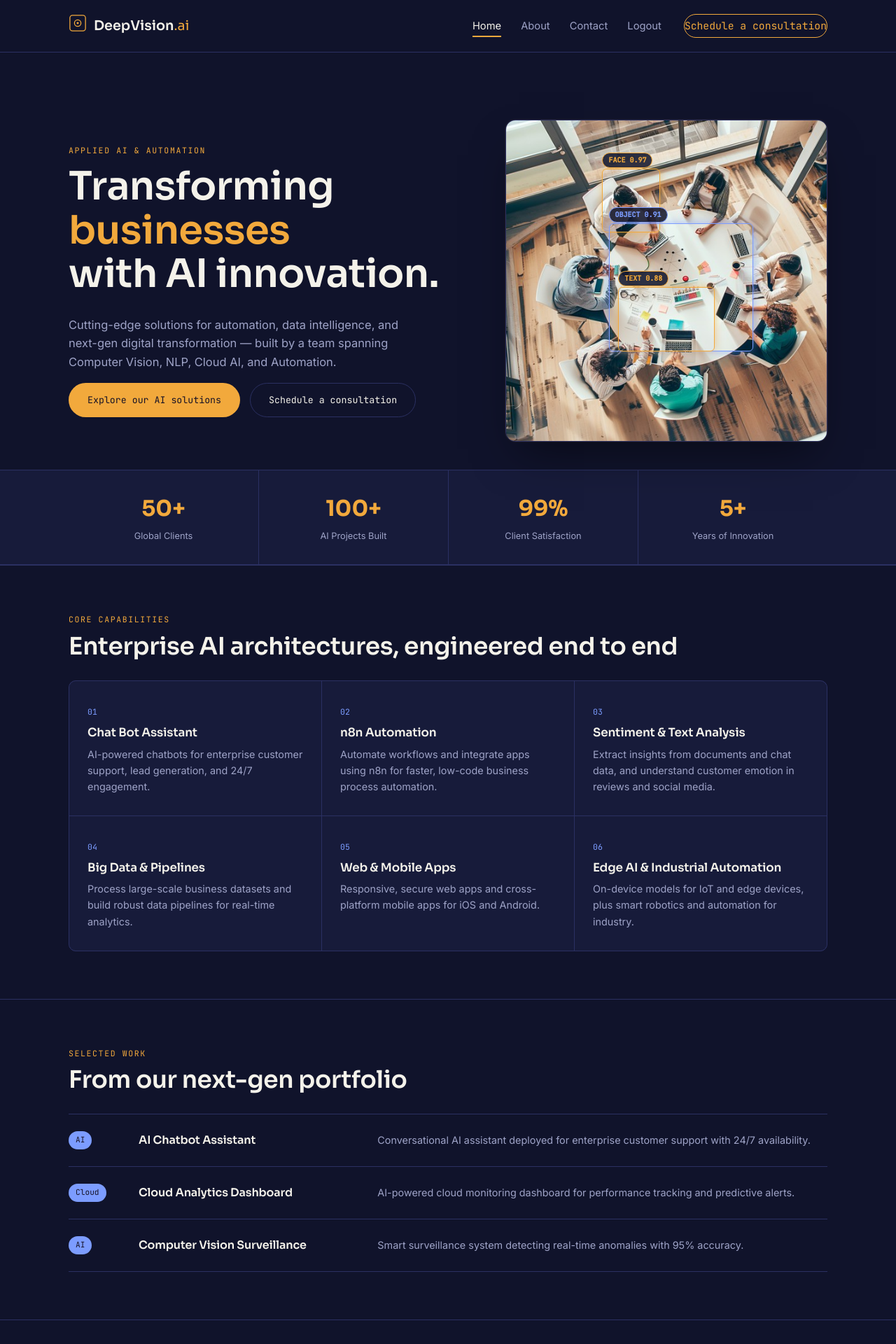
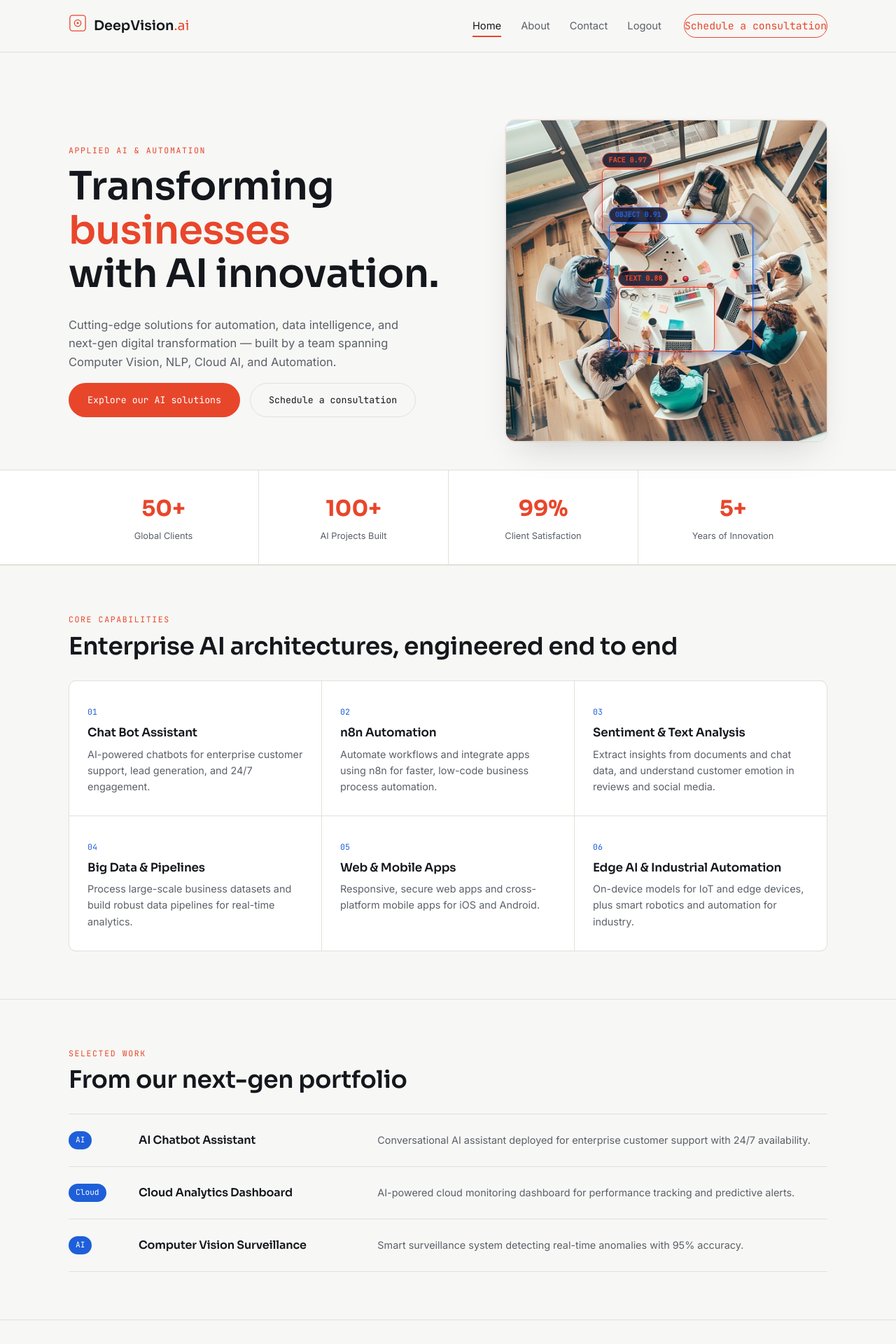
Before and after one commit to AbdulWahab4845/deepvision-site, a FastAPI app: page / in a window 1280 px wide. Shown: the top 1920 px of the page at 70% size. Run offline with FastAPI, Linux system fonts and the light colour scheme; the visitor is signed in with stand-in values (Sample User, id 1).

Commit message:
Update style.css

```diff
--- a/static/style.css
+++ b/static/style.css
@@ -1,13 +1,13 @@
 :root {
-  --bg: #10132B;
-  --surface: #171B3A;
-  --surface-2: #1F2447;
-  --ink: #F4F2EA;
-  --muted: #9EA3C7;
-  --line: #2B3062;
-  --accent: #F2A93C;
-  --accent-soft: rgba(242, 169, 60, 0.12);
-  --accent2: #7C9CFF;
+  --bg: #F7F7F5;
+  --surface: #FFFFFF;
+  --surface-2: #F0EFEA;
+  --ink: #14171C;
+  --muted: #5B6068;
+  --line: #E2E0D8;
+  --accent: #E8462B;
+  --accent-soft: rgba(232, 70, 43, 0.1);
+  --accent2: #1E5FD9;
   --radius: 10px;
   --wrap: 1140px;
 }
@@ -51,7 +51,7 @@ a { color: inherit; text-decoration: none; }
 /* Header */
 .site-header {
   position: sticky; top: 0; z-index: 50;
-  background: #10132B;
+  background: var(--bg);
   border-bottom: 1px solid var(--line);
 }
 .header-inner { display: flex; align-items: center; justify-content: space-between; height: 74px; }
@@ -71,7 +71,7 @@ a { color: inherit; text-decoration: none; }
   border: 1px solid var(--accent); color: var(--accent) !important;
   padding: 8px 18px; border-radius: 999px; transition: all 0.15s; white-space: nowrap;
 }
-.nav-cta:hover { background: var(--accent); color: var(--bg) !important; }
+.nav-cta:hover { background: var(--accent); color: #FFFFFF !important; }
 
 .nav-toggle { display: none; background: none; border: none; width: 32px; height: 24px; position: relative; cursor: pointer; }
 .nav-toggle span, .nav-toggle::before, .nav-toggle::after {
@@ -88,8 +88,8 @@ a { color: inherit; text-decoration: none; }
   padding: 13px 26px; border-radius: 999px; border: 1px solid transparent;
   cursor: pointer; transition: all 0.15s;
 }
-.btn-primary { background: var(--accent); color: #171226; }
-.btn-primary:hover { background: #FFC168; transform: translateY(-1px); }
+.btn-primary { background: var(--accent); color: #FFFFFF; }
+.btn-primary:hover { background: #C93818; transform: translateY(-1px); }
 .btn-ghost { border-color: var(--line); color: var(--ink); }
 .btn-ghost:hover { border-color: var(--accent2); color: var(--accent2); }
 .btn-block { width: 100%; }
@@ -142,7 +142,7 @@ a { color: inherit; text-decoration: none; }
   padding: 24px 0; border-bottom: 1px solid var(--line);
 }
 .portfolio-tag {
-  font-family: 'JetBrains Mono', monospace; font-size: 0.7rem; color: #171226;
+  font-family: 'JetBrains Mono', monospace; font-size: 0.7rem; color: #FFFFFF;
   background: var(--accent2); padding: 4px 10px; border-radius: 999px; text-align: center; width: fit-content;
 }
 .portfolio-row h3 { margin: 0; font-size: 1rem; }
@@ -247,7 +247,7 @@ a:focus-visible, button:focus-visible, input:focus-visible, select:focus-visible
   border: 1px solid var(--line);
   max-width: 460px;
   margin-left: auto;
-  box-shadow: 0 30px 60px -20px rgba(0,0,0,0.5), 0 0 0 1px rgba(242,169,60,0.06);
+  box-shadow: 0 24px 48px -20px rgba(20,23,28,0.18), 0 0 0 1px rgba(232,70,43,0.08);
 }
 .hero-photo {
   width: 100%;
@@ -298,7 +298,7 @@ a:focus-visible, button:focus-visible, input:focus-visible, select:focus-visible
   .portfolio-row p { grid-column: 1 / -1; }
 
   .site-nav {
-    position: fixed; inset: 74px 0 0 0; background: #10132B; z-index: 100;
+    position: fixed; inset: 74px 0 0 0; background: var(--bg); z-index: 100;
     flex-direction: column; align-items: flex-start; padding: 32px 28px;
     transform: translateX(100%); transition: transform 0.25s ease;
   }
@@ -313,3 +313,15 @@ a:focus-visible, button:focus-visible, input:focus-visible, select:focus-visible
 @media (max-width: 560px) {
   .services-grid, .team-grid { grid-template-columns: 1fr; }
 }
+
+/* ---- Auth (login / signup / TOTP) ---- */
+.auth-wrap { max-width: 440px; margin: 0 auto; }
+.auth-card { background: var(--surface); border: 1px solid var(--line); border-radius: var(--radius); padding: 32px; }
+.auth-card p.field-hint { color: var(--muted); font-size: 0.88rem; margin: 6px 0 0; }
+.auth-switch { text-align: center; margin-top: 18px; color: var(--muted); font-size: 0.92rem; }
+.auth-switch a { color: var(--accent2); }
+.auth-error { color: #FF6B5B; background: rgba(255,107,91,0.08); border: 1px solid rgba(255,107,91,0.3); border-radius: 10px; padding: 12px 14px; font-size: 0.9rem; margin-bottom: 18px; }
+.totp-qr { display: flex; justify-content: center; margin: 18px 0; }
+.totp-qr img { width: 200px; height: 200px; border-radius: 12px; border: 1px solid var(--line); background: #fff; padding: 10px; }
+.totp-secret { text-align: center; font-family: 'JetBrains Mono', monospace; letter-spacing: 2px; font-size: 1.05rem; background: rgba(255,255,255,0.04); border: 1px dashed var(--line); border-radius: 10px; padding: 10px; margin-bottom: 20px; word-break: break-all; }
+.otp-input { text-align: center; font-family: 'JetBrains Mono', monospace; letter-spacing: 6px; font-size: 1.3rem; }
```
